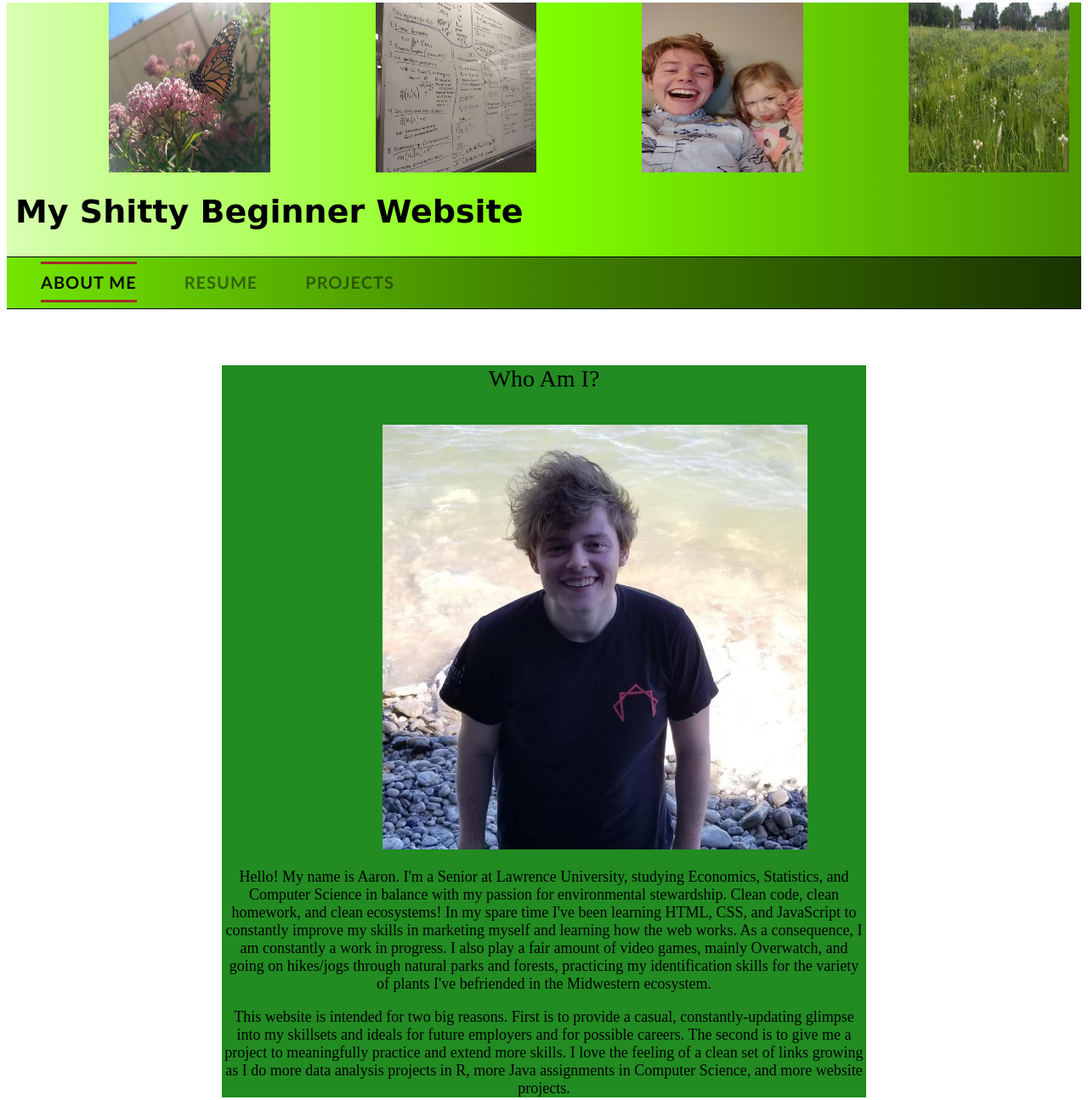
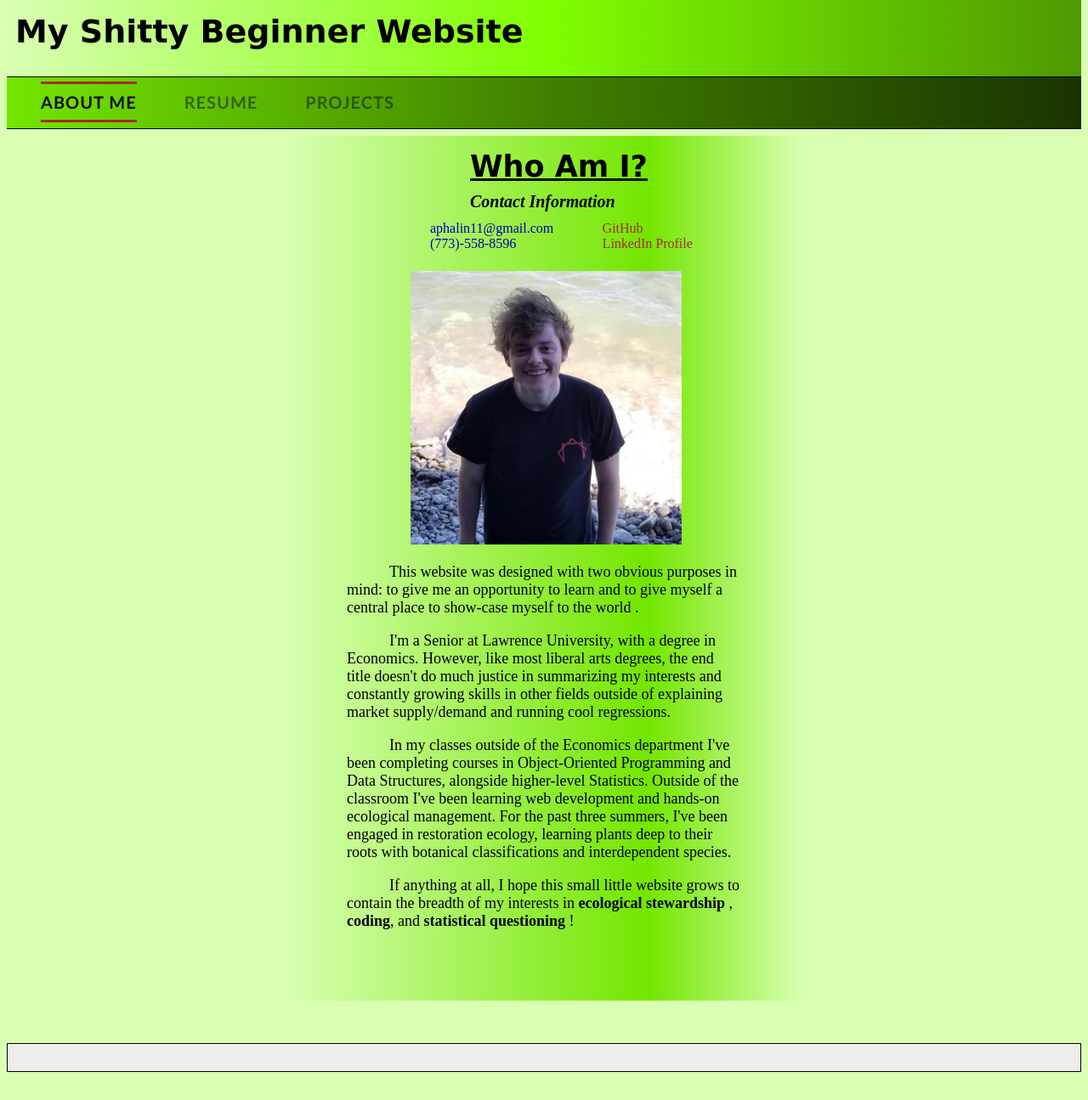
Before and after one commit to aphalin11/personal_website, a plain HTML site: page home.html in a window 1280 px wide. Shown: the part 5-1300 px from the top of the page at 85% size. After the commit the page ends 1267 px from the top, so only its background shows below. Drawn offline with Linux system fonts and the light colour scheme; a web font is replaced by a local one.

Commit message:
added grid structure, personal pic, contact info, draft of summary

```diff
--- a/home.html
+++ b/home.html
@@ -8,10 +8,7 @@
     </head>
     <body class = "container">
         <div class = "photo_top">
-            <img id = "img1" src = "images/butterfly.jpg">
-            <img id = "img2" src = "images/econometrics_board.jpg">
-            <img id = "img3" src = "images/isla_me_growl.jpg">
-            <img id = "img4" src = "images/morton_prairie.jpg">
+
         </div>
         <div class = "nav_foot">
             <p>My Shitty Beginner Website</p>
@@ -23,20 +20,55 @@
                 <li><a href="projects.html">Projects</a></li>
             </ul>
         </div>
-        <article class = "main_body">
-            <p> Who Am I? </p>
-            <img src = "images/profile_pic.jpg">
-            <div class = "about_me">
-            <p > Hello! My name is Aaron. I'm a Senior at Lawrence University, studying Economics, Statistics, and Computer Science in balance with my passion for
-                environmental stewardship. Clean code, clean homework, and clean ecosystems! In my spare time I've been learning HTML, CSS, and JavaScript to constantly
-                improve my skills in marketing myself and learning how the web works. As a consequence, I am constantly a work in progress. I also play a fair amount of
-                video games, mainly Overwatch, and going on hikes/jogs through natural parks and forests, practicing my identification skills for the variety of plants
-                I've befriended in the Midwestern ecosystem. </p>
-            <p > This website is intended for two big reasons. First is to provide a casual, constantly-updating glimpse into my skillsets and ideals for future employers
-                and for possible careers. The second is to give me a project to meaningfully practice and extend more skills. I love the feeling of a clean set of
-                links growing as I do more data analysis projects in R, more Java assignments in Computer Science, and more website projects. </p>
+        <div class = "grid">
+            <div class="grid-left">
+
+            </div>
+
+            <div class="grid-middle">
+                <h2>Who Am I?</h2>
+                <h3>Contact Information</h3>
+                <div class = "contact_cont">
+                    <div class = "contact_left">
+                        <ul class = contact_info">
+                            <li>aphalin11@gmail.com </li>
+                            <li>(773)-558-8596</li>
+                        </ul>
+                    </div>
+                    <div class = "contact_right">
+                        <ul class = "contact_info">
+                            <li><a href = "https://github.com/aphalin11"> GitHub </a></li>
+                            <li><a href = "https://www.linkedin.com/in/aaron-phalin-62323711b/"> LinkedIn Profile </a></li>
+                        </ul>
+                    </div>
                 </div>
-        </article>
+                <div class = "aboutme">
+                    <img id = "me" src = "images/profile_pic.jpg" >
+                    <p class = "me_summary"> This website was designed with two obvious purposes in mind: to give me an <emphasis> opportunity to learn </emphasis>
+                        and to give myself a central place to <emphasis> show-case myself to the world </emphasis>.
+                    </p>
+                    <p class = "me_summary"> I'm a Senior at Lawrence University, with a degree in Economics. However, like most liberal arts degrees,
+                        the end title doesn't do much justice in summarizing my interests and constantly growing skills in other fields outside of
+                        explaining market supply/demand and running cool regressions.
+                    </p>
+                    <p class = "me_summary"> In my classes outside of the Economics department I've been completing courses in Object-Oriented Programming and Data Structures, alongside higher-level Statistics. Outside of the classroom
+                        I've been learning web development and hands-on ecological management. For the past three summers, I've been engaged in
+                        restoration ecology, learning plants deep to their roots with botanical classifications and interdependent species.
+                    </p>
+                    <p class = "me_summary">If anything at all, I hope this small little website grows to contain the breadth of my interests in <strong>ecological stewardship </strong>, <strong>
+                        coding</strong>, and <strong>statistical questioning </strong>!
+                    </p>
+                </div>
+            </div>
+
+            <div class = "grid-right">
+
+            </div>
+
+            <div class="grid-footer">
+
+            </div>
+        </div>
 
 
     </body>
--- a/styles/styles.css
+++ b/styles/styles.css
@@ -1,5 +1,6 @@
 html {
     box-sizing: border-box;
+    background: #d9ffb3;
 }
 
 
@@ -127,29 +128,157 @@ html {
 }
 
 
-/* MAIN BODY: PHOTO AND TITLE */
+/* MAIN BODY: GRID */
+
+.grid {
+    display: -ms-grid;
+    display: grid;
+    -ms-grid-columns: 1fr 2fr 1fr;
+        grid-template-columns: 1fr 2fr 1fr;
+    -ms-grid-rows: 1fr 8fr 1fr;
+        grid-template-rows: 1fr 8fr 1fr;
+    grid-gap: 20px;
+    height: 200px;
+}
+
+@media screen and (max-width: 60em) {
+    .grid {
+      -ms-grid-rows: 2fr 1fr 5fr 1fr;
+          grid-template-rows: 2fr 1fr 5fr 1fr;
+    }
+}
+
+.grid-left,
+.grid-middle,
+.grid-right,
+.grid-footer {
+  padding: 1rem;
+  border: 1px solid black;
+  background-color: #ededed;
+}
 
 
-.main_body {
-    margin-left: 20%;
-    margin-right: 30%;
-    background-color: forestgreen;
-    width: 60%;
+@media screen and (max-width: 60em) {
+    .grid-left {
+      -ms-grid-row: 2;
+          grid-row-start: 2;
+      -ms-grid-column: 1;
+          grid-column-start: 1;
+      grid-column-end: 4;
+    }
 }
 
-.main_body img {
-    height: 500px;
-    width: 500px;
-    margin-left: 25%;
-    margin-top: 10px;
+@media screen and (max-width: 60em) {
+    .grid-middle {
+      -ms-grid-row: 3;
+          grid-row-start: 3;
+      -ms-grid-column: 1;
+          grid-column-start: 1;
+      grid-column-end: 4;
+    }
 }
 
-.main_body p {
-    text-align: center;
-    font-size: 28px;
-    font-family: "Comic Sans";
+@media screen and (max-width: 60em) {
+    .grid-right {
+      -ms-grid-row: 4;
+          grid-row-start: 4;
+      -ms-grid-column: 1;
+          grid-column-start: 1;
+      grid-column-end: 4;
+    }
 }
 
-.about_me p {
+.grid-footer {
+    -ms-grid-column: 1;
+        grid-column-start: 1;
+    grid-column-end: 4;
+}
+
+
+/* MAIN BODY: PHOTO AND ABOUT ME */
+
+h2 {
+    font-family: 'Patua One', cursive;
+    text-decoration: underline;
+    font-size: 35px;
+    margin: auto;
+    margin-left: 35%;
+}
+
+.grid-middle a {
+    text-decoration:none;
+    color: brown;
+}
+
+
+/* Contact Me */
+
+h3 {
+    font-size: 20px;
+    margin-left: 35%;
+    font-style: italic;
+    font-weight: bold;
+    position:relative;
+    bottom: 10px;
+}
+
+.contact_cont {
+    display:inline-block;
+    width: 100%;
+    position: relative;
+    bottom: 35px;
+}
+
+.contact_left ul, .contact_right ul {
+    list-style-type: none;
+    float:left;
+}
+
+.contact_left li, .contact_right li {
+    color: #0000b3;
+}
+
+.contact_right {
+    position: relative;
+    left: 23%;
+}
+
+.contact_left {
+    position: relative;
+    left: 20%;
+    border-right: solid black 1px;
+}
+
+
+/* Photo and Summary */
+
+#me {
+    width: 55%;
+    margin-left: 23%;
+    margin-top: 3%;
+}
+
+.grid-middle {
+    background: linear-gradient(to right, #d9ffb3 ,#73e600 70%,#d9ffb3);
+    border: none;
+    position:relative;
+    bottom: 30px;
+}
+
+.aboutme {
+    position:relative;
+    bottom: 5%;
+}
+
+.me_summary {
+    text-indent: 50px;
+    margin-left: 10%;
+    margin-right: 10%;
     font-size: 18px;
 }
+
+
+.grid-left, .grid-right {
+    border:none;
+    background: #d9ffb3;
+}
```
